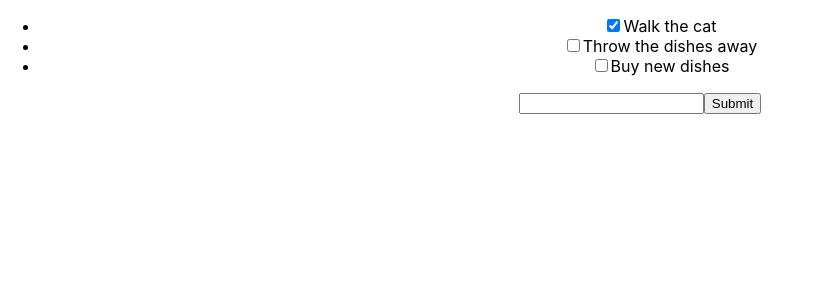
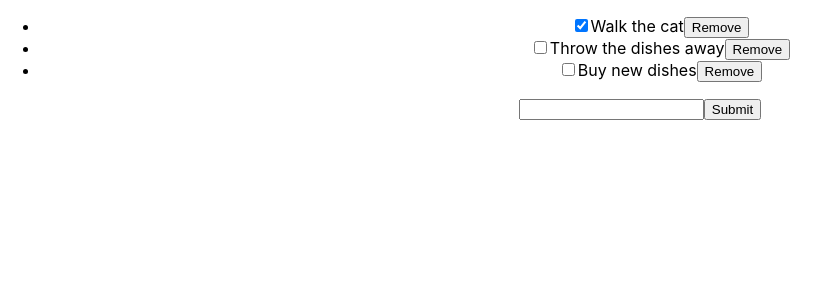
Before and after one commit to Nertz72/intro-to-react, a React (Create React App) app in the folder react-to-do/: page / in a window 1280 px wide. Shown: the top 300 px of the page, without its empty margins (0-830 px from the left). Built offline with nearby package versions, Linux system fonts and the light colour scheme.

Commit message:
Added a delete todo event handler to my todo list

```diff
--- a/react-to-do/src/App.js
+++ b/react-to-do/src/App.js
@@ -33,12 +33,17 @@ class App extends Component {
         this.setState({todos: todos });
     }
 
+    deleteTodo(index) {
+        const filterTodos = this.state.todos.filter( (todo, i) => index !== i );
+        this.setState({todos: filterTodos});
+    }
+
   render() {
     return (
       <div className="App">
        <ul>
         { this.state.todos.map( (todo, index) =>
-            <ToDo key={ index } description={ todo.description } isCompleted={ todo.isCompleted } toggleComplete={ () => this.toggleComplete(index) } />
+            <ToDo key={ index } description={ todo.description } isCompleted={ todo.isCompleted } toggleComplete={ () => this.toggleComplete(index) } deleteTodo={ () => this.deleteTodo(index) }/>
         )}
         </ul>
         <form onSubmit={ (e) => this.handleSubmit(e) }>
--- a/react-to-do/src/components/ToDo.js
+++ b/react-to-do/src/components/ToDo.js
@@ -6,6 +6,8 @@ class ToDo extends Component {
         <li>
             <input type="checkbox" checked={this.props.isCompleted } onChange={ this.props.toggleComplete } />
             <span>{this.props.description }</span>
+            <button onClick={this.props.deleteTodo}>Remove</button>
+
         </li>
         );
     }
```
